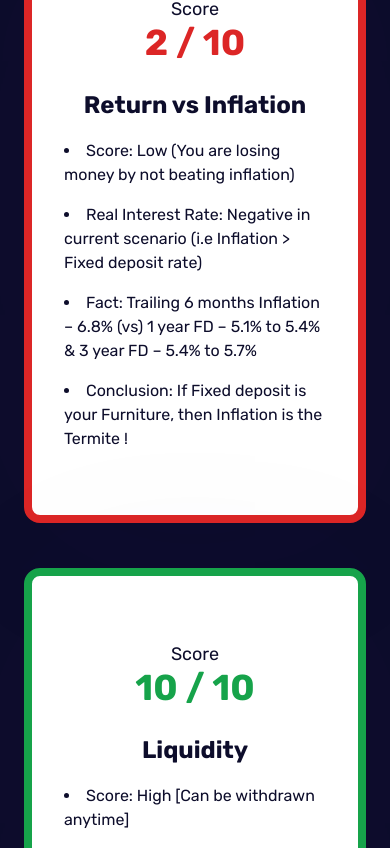
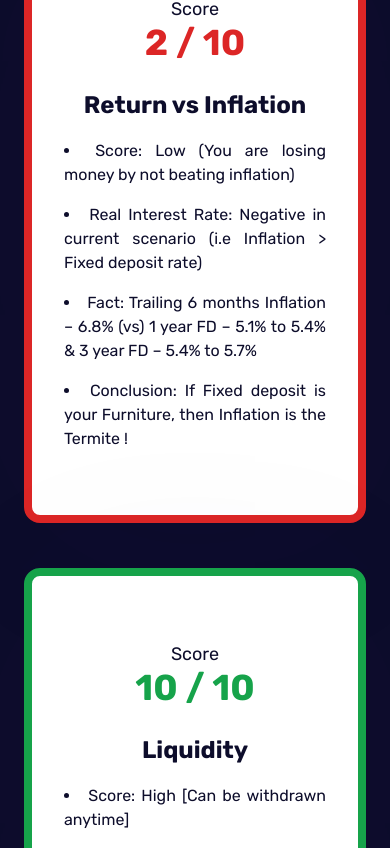
Before and after one commit to Navyashr4/xyz-v4, a React (Create React App) app: page / in a window 390 px wide. Shown: the part 3496-4344 px from the top of the page. Built offline with nearby package versions, Linux system fonts and the light colour scheme; the HTML template or start-up script is replaced by a standard one.

Commit message:
test-left

```diff
--- a/src/components/AnalysisParameters.js
+++ b/src/components/AnalysisParameters.js
@@ -57,7 +57,7 @@ const AnalysisParameters = ({ invType }) => {
                         item.content.map((content, idx) => {
                           return (
                             <li
-                              className="mb-4 px-2 lg:px-12 md:px-6 text-left md:text-justify list-disc"
+                              className="mb-4 px-2 lg:px-12 md:px-6 text-justify list-disc"
                               key={idx}
                             >
                               {content}
```
